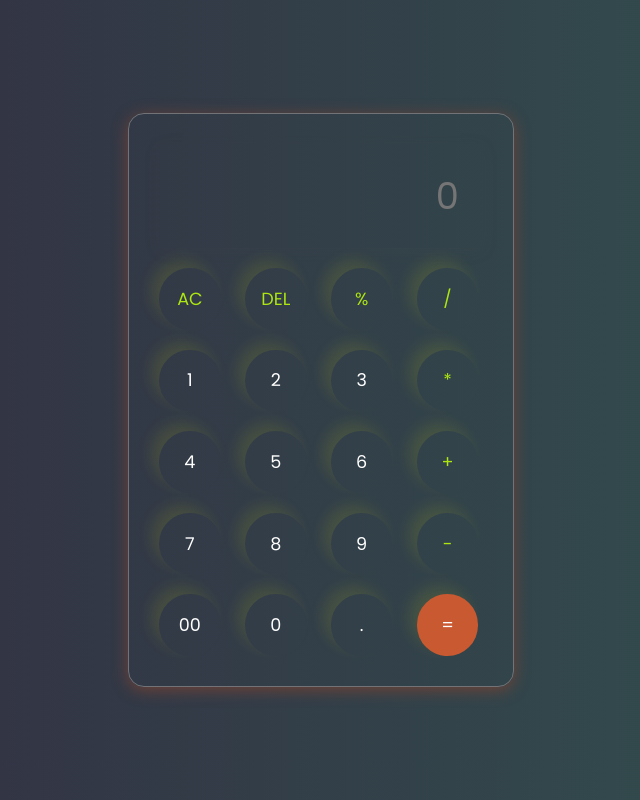
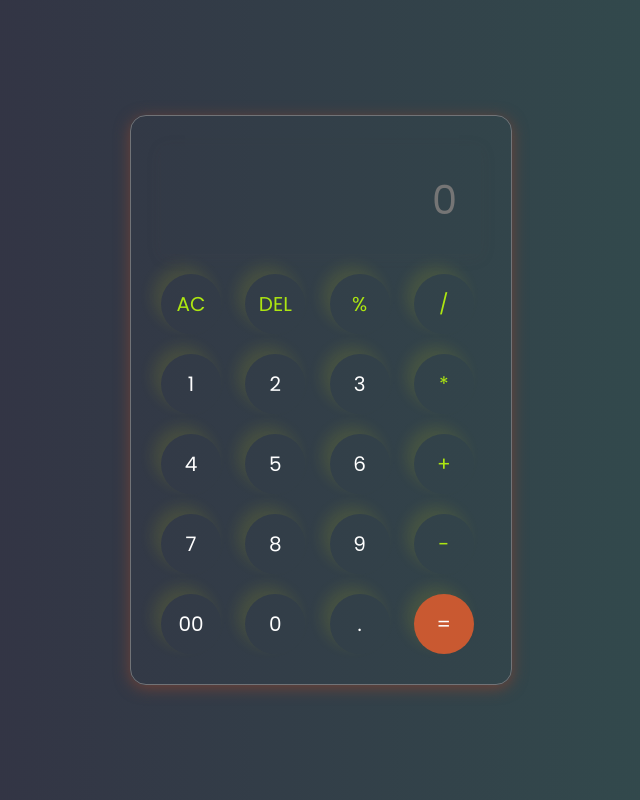
Before and after one commit to kartikrana77/calculator, a plain HTML site: page index.html in a window 1280 px wide. Shown: the whole page, without its empty margins (319-959 px from the left). Drawn offline with Linux system fonts and the light colour scheme.

Commit message:
test1 failed

```diff
--- a/index.css
+++ b/index.css
@@ -24,12 +24,12 @@ body{
 
 #display{
     margin: 10px;
-    width: 8.8em;
+    width: 320px;
     border: none;
     padding: 24px;
     background: transparent;
     box-shadow: 0px 3px 15px rgba(85, 81, 81, 0.1);
-    font-size: 2.3em;
+    font-size: 40px;
     text-align: right;
     color: #ffffff;
 }
@@ -37,13 +37,13 @@ body{
 
 .button{
     margin: 10px;
-    width: 3.5em;
-    height: 3.5em ;
+    width: 60px;
+    height: 60px ;
     border: none;
     border-radius: 50%;
     background: transparent;
     color: #fff;
-    font-size: 1.1em;
+    font-size: 20px;
     box-shadow: -8px -8px 15px rgba(248, 244, 3, 0.1)
 }
 
```
